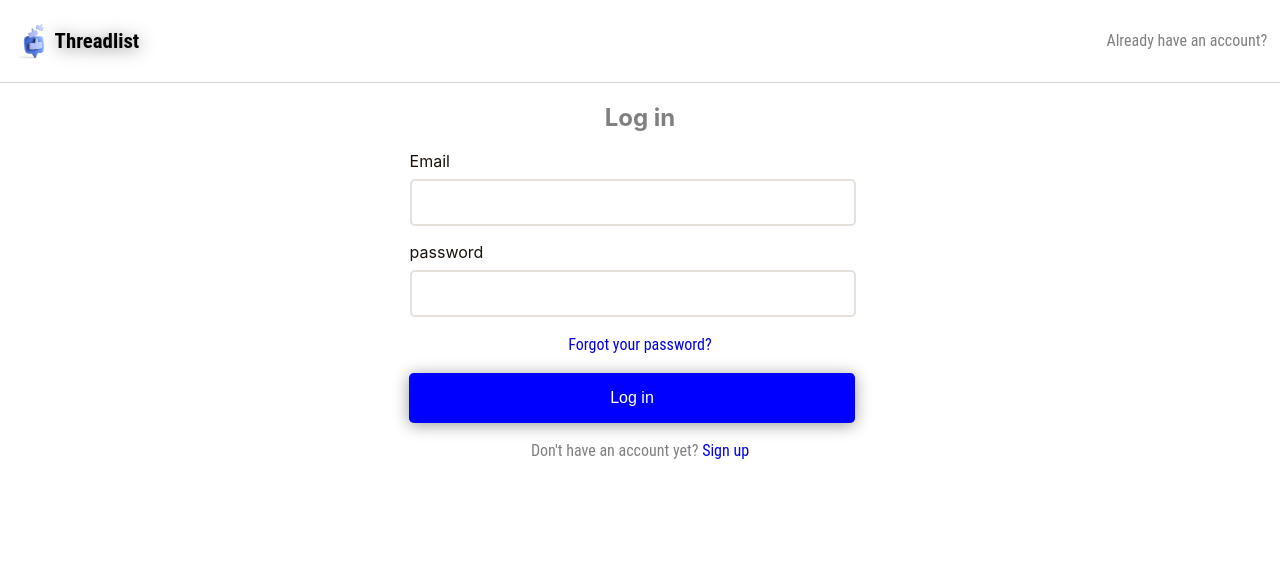
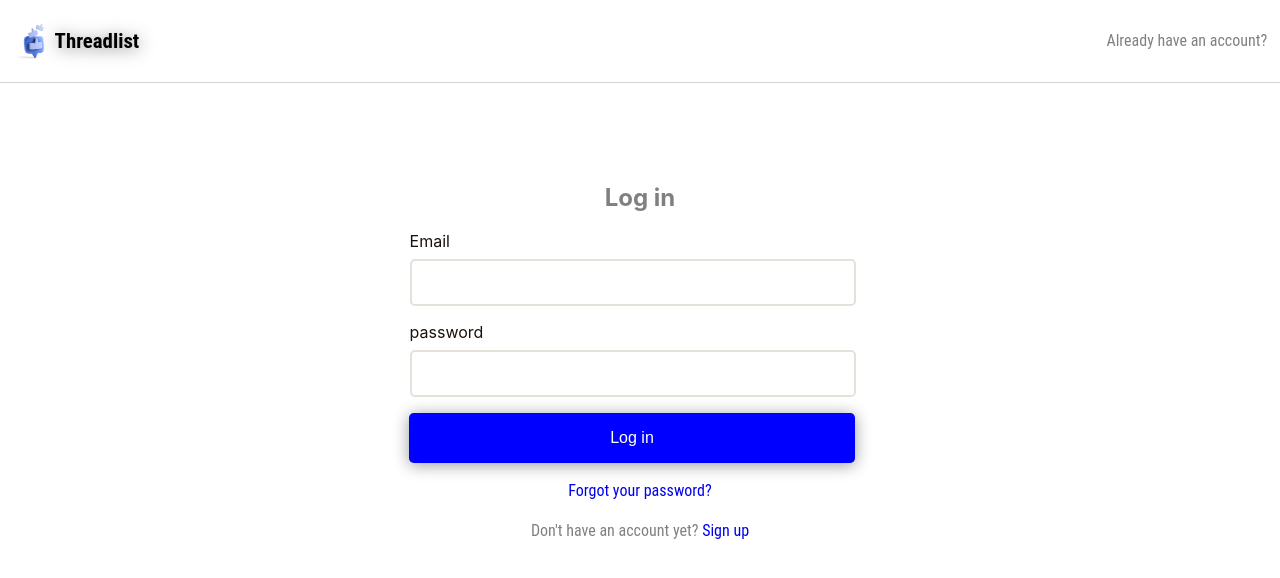
Before and after one commit to jonahunuafe/user-authentication, a React (Create React App) app: page /login in a window 1280 px wide. Shown: the top 578 px of the page. Built offline with nearby package versions, Linux system fonts and the light colour scheme.

Commit message:
refactor Login component

```diff
--- a/src/components/MainNavigation.module.css
+++ b/src/components/MainNavigation.module.css
@@ -2,7 +2,7 @@ header {
     display: flex;
     align-items: center;
     justify-content: space-between;
-    padding: 5%;
+    padding: 2%;
     border-bottom: 1px solid lightgray;
 }
 
--- a/src/index.css
+++ b/src/index.css
@@ -10,6 +10,7 @@ body {
 .container {
   margin: auto;
   width: 90%;
+  padding-top: 5rem;
 }
 
 .signup-h2, .login-h2 {
@@ -55,6 +56,10 @@ button {
   color: white;
 }
 
+.signUpBtn:hover, .loginBtn:hover {
+  opacity: 0.7;
+}
+
 .reset-h2, .reset-h4 {
   text-align: center;
   color: grey;
@@ -79,10 +84,6 @@ button {
     margin-bottom: 1.2rem;
   }
 
-  .signUpBtn:hover {
-    opacity: 0.7;
-  }
-
   .signUpLogin {
     margin-top: 2rem;
   }
--- a/src/pages/Login.js
+++ b/src/pages/Login.js
@@ -12,13 +12,13 @@ function Login() {
     return (
         <>
             <MainNavigation />
-            <h2 className="login-h2">Log in</h2>
             <div className="container">
+                <h2 className="login-h2">Log in</h2>
                 <form onSubmit={handleSubmit}>
                     <Input label="Email" id="email" type="email" />
                     <Input label="password" id="passord" type="password" />
+                    <button className="loginBtn">Log in</button>
                     <p><Link to="/login/passwordreset">Forgot your password?</Link></p>
-                    <button className="loginBtn">Log in</button>
                 </form>
                 <p>Don't have an account yet? <Link to="/">Sign up</Link></p>
             </div>
```
